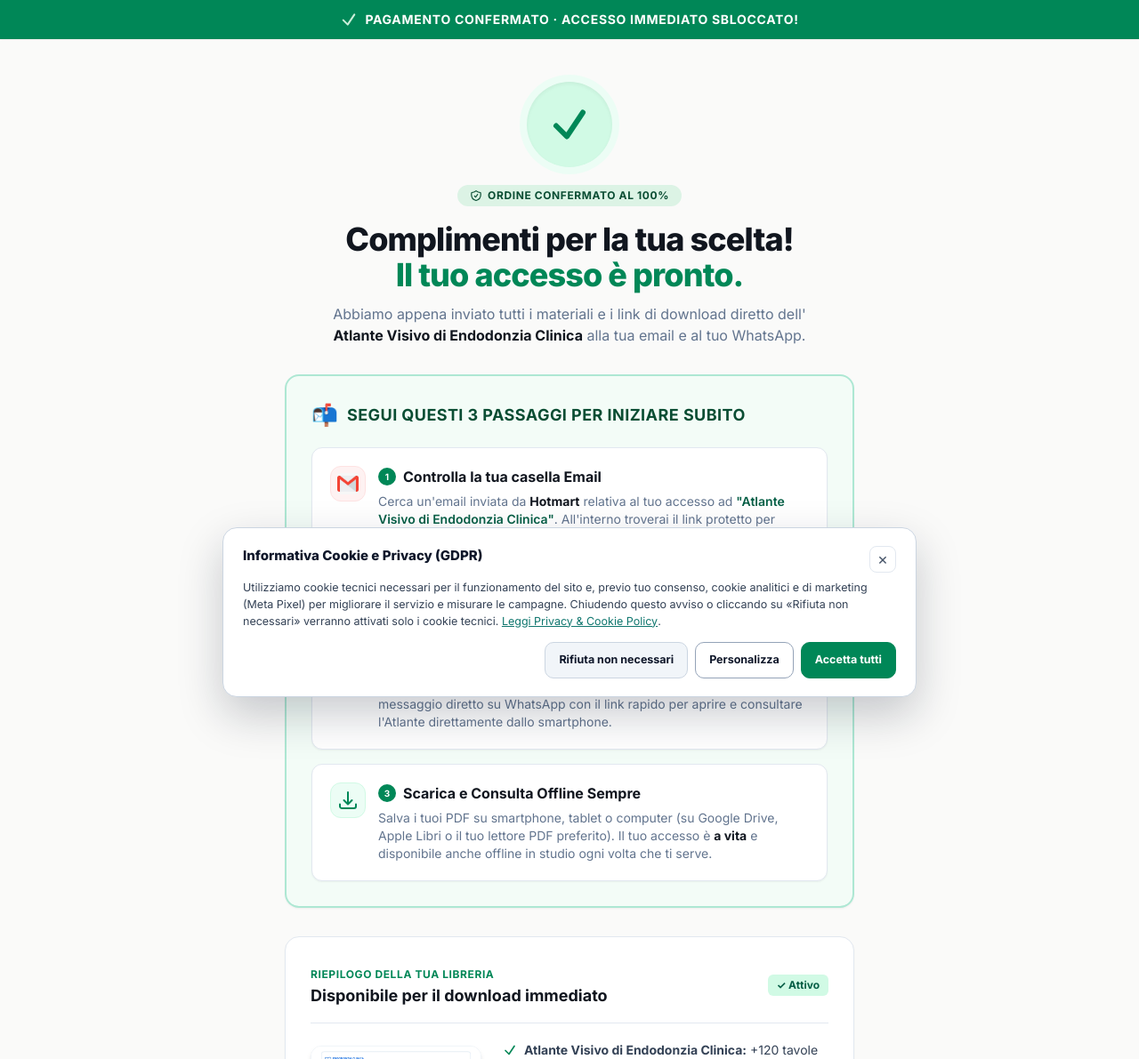
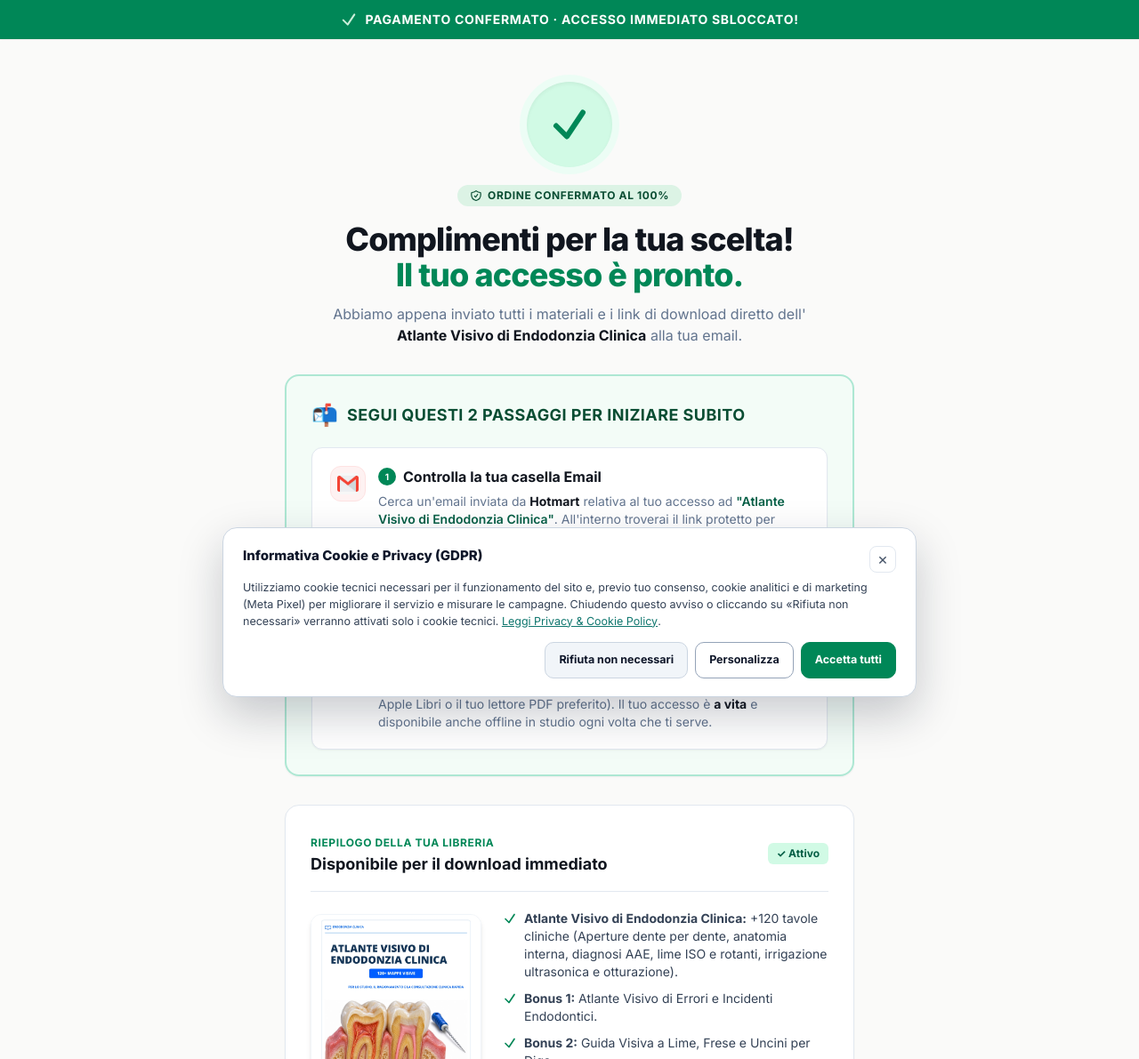
Before and after one commit to CristyanTavares/Endodonzia, a plain HTML site: page gracias/index.html in a window 1280 px wide. Shown: the top 1191 px of the page at 89% size. Drawn offline with nearby package versions, Linux system fonts and the light colour scheme.

Commit message:
chore: remover mencoes ao WhatsApp

```diff
--- a/gracias/index.html
+++ b/gracias/index.html
@@ -108,7 +108,7 @@
 
       <p class="mt-3 text-sm sm:text-base text-muted-foreground max-w-xl mx-auto leading-relaxed">
         Abbiamo appena inviato tutti i materiali e i link di download diretto dell'
-        <strong class="text-foreground">Atlante Visivo di Endodonzia Clinica</strong> alla tua email e al tuo WhatsApp.
+        <strong class="text-foreground">Atlante Visivo di Endodonzia Clinica</strong> alla tua email.
       </p>
     </div>
 
@@ -117,7 +117,7 @@
       <div class="flex items-center gap-2.5">
         <span class="text-2xl">📬</span>
         <h2 class="text-base sm:text-lg font-bold text-brand-green-dark uppercase tracking-wide">
-          Segui questi 3 passaggi per iniziare subito
+          Segui questi 2 passaggi per iniziare subito
         </h2>
       </div>
 
@@ -143,22 +143,6 @@
 
         <!-- Step 2 -->
         <div class="flex items-start gap-3.5 rounded-xl bg-white p-4 sm:p-5 border border-border shadow-sm">
-          <div class="flex h-10 w-10 shrink-0 items-center justify-center rounded-xl bg-green-50 border border-green-100">
-            <img src="../images/whatsapp.webp" alt="WhatsApp" class="h-6 w-6 object-contain" />
-          </div>
-          <div class="flex-1 min-w-0">
-            <div class="flex items-center gap-2">
-              <span class="inline-flex h-5 w-5 items-center justify-center rounded-full bg-brand-green text-[10px] font-bold text-white">2</span>
-              <h3 class="font-bold text-sm sm:text-base text-foreground">Controlla il tuo WhatsApp</h3>
-            </div>
-            <p class="mt-1.5 text-xs sm:text-sm text-muted-foreground leading-relaxed">
-              Se hai inserito il tuo numero di telefono al checkout, riceverai un messaggio diretto su WhatsApp con il link rapido per aprire e consultare l'Atlante direttamente dallo smartphone.
-            </p>
-          </div>
-        </div>
-
-        <!-- Step 3 -->
-        <div class="flex items-start gap-3.5 rounded-xl bg-white p-4 sm:p-5 border border-border shadow-sm">
           <div class="flex h-10 w-10 shrink-0 items-center justify-center rounded-xl bg-emerald-50 border border-emerald-100 text-brand-green">
             <svg class="h-6 w-6" fill="none" stroke="currentColor" stroke-width="2" viewBox="0 0 24 24">
               <path stroke-linecap="round" stroke-linejoin="round" d="M3 16.5v2.25A2.25 2.25 0 0 0 5.25 21h13.5A2.25 2.25 0 0 0 21 18.75V16.5M16.5 12 12 16.5m0 0L7.5 12m4.5 4.5V3"/>
@@ -166,7 +150,7 @@
           </div>
           <div class="flex-1 min-w-0">
             <div class="flex items-center gap-2">
-              <span class="inline-flex h-5 w-5 items-center justify-center rounded-full bg-brand-green text-[10px] font-bold text-white">3</span>
+              <span class="inline-flex h-5 w-5 items-center justify-center rounded-full bg-brand-green text-[10px] font-bold text-white">2</span>
               <h3 class="font-bold text-sm sm:text-base text-foreground">Scarica e Consulta Offline Sempre</h3>
             </div>
             <p class="mt-1.5 text-xs sm:text-sm text-muted-foreground leading-relaxed">
--- a/js/gdpr-cookie-banner.js
+++ b/js/gdpr-cookie-banner.js
@@ -190,7 +190,7 @@
           '<button type="button" class="gdpr-close" id="gdpr-modal-close" aria-label="Chiudi informativa">&times;</button>' +
         '</div>' +
         '<h3>1. Titolare e Trattamento dei Dati (Reg. UE 2016/679 - GDPR)</h3>' +
-        '<p>I dati personali forniti volontariamente al momento dell’acquisto (es. nome, indirizzo email, numero WhatsApp per la consegna dei file digitali) sono trattati esclusivamente per l’evasione dell’ordine, l’assistenza clienti e gli adempimenti di legge, nel pieno rispetto del Regolamento Europeo 2016/679 (GDPR) e del Codice Privacy italiano.</p>' +
+        '<p>I dati personali forniti volontariamente al momento dell’acquisto (es. nome e indirizzo email per la consegna dei file digitali) sono trattati esclusivamente per l’evasione dell’ordine, l’assistenza clienti e gli adempimenti di legge, nel pieno rispetto del Regolamento Europeo 2016/679 (GDPR) e del Codice Privacy italiano.</p>' +
         '<h3>2. Pagamenti Sicuri</h3>' +
         '<p>I pagamenti sono elaborati tramite piattaforma certificata Hotmart, che supporta PayPal, Apple Pay e carte di credito/debito su connessione cifrata SSL/TLS. Il sito non memorizza né ha accesso diretto ai dati della tua carta o del tuo conto.</p>' +
         '<h3>3. Tipologie di Cookie Utilizzati</h3>' +
```
Also changed, not shown: gracias.html (+3 -19 lines), index.html (+1 -1 lines).
